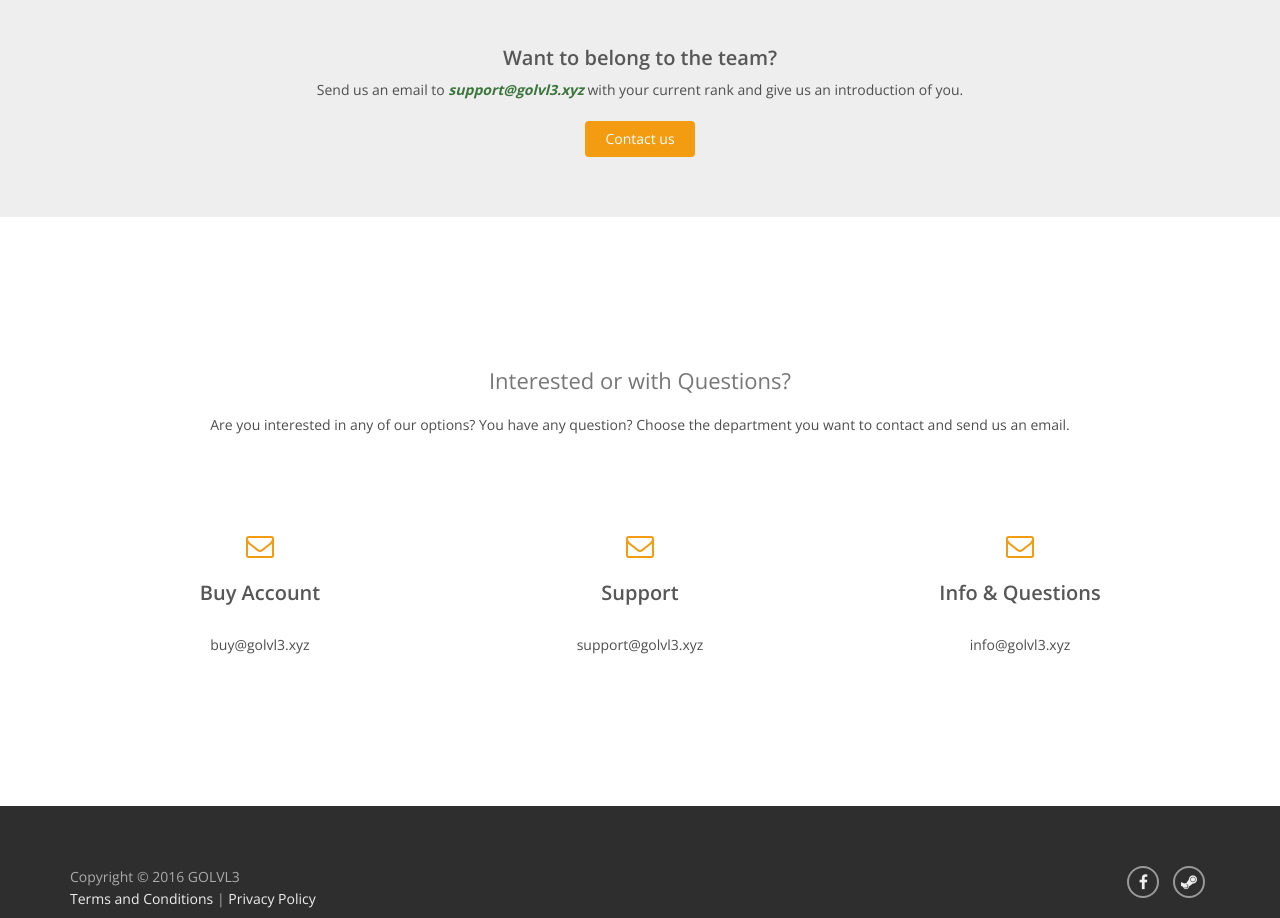
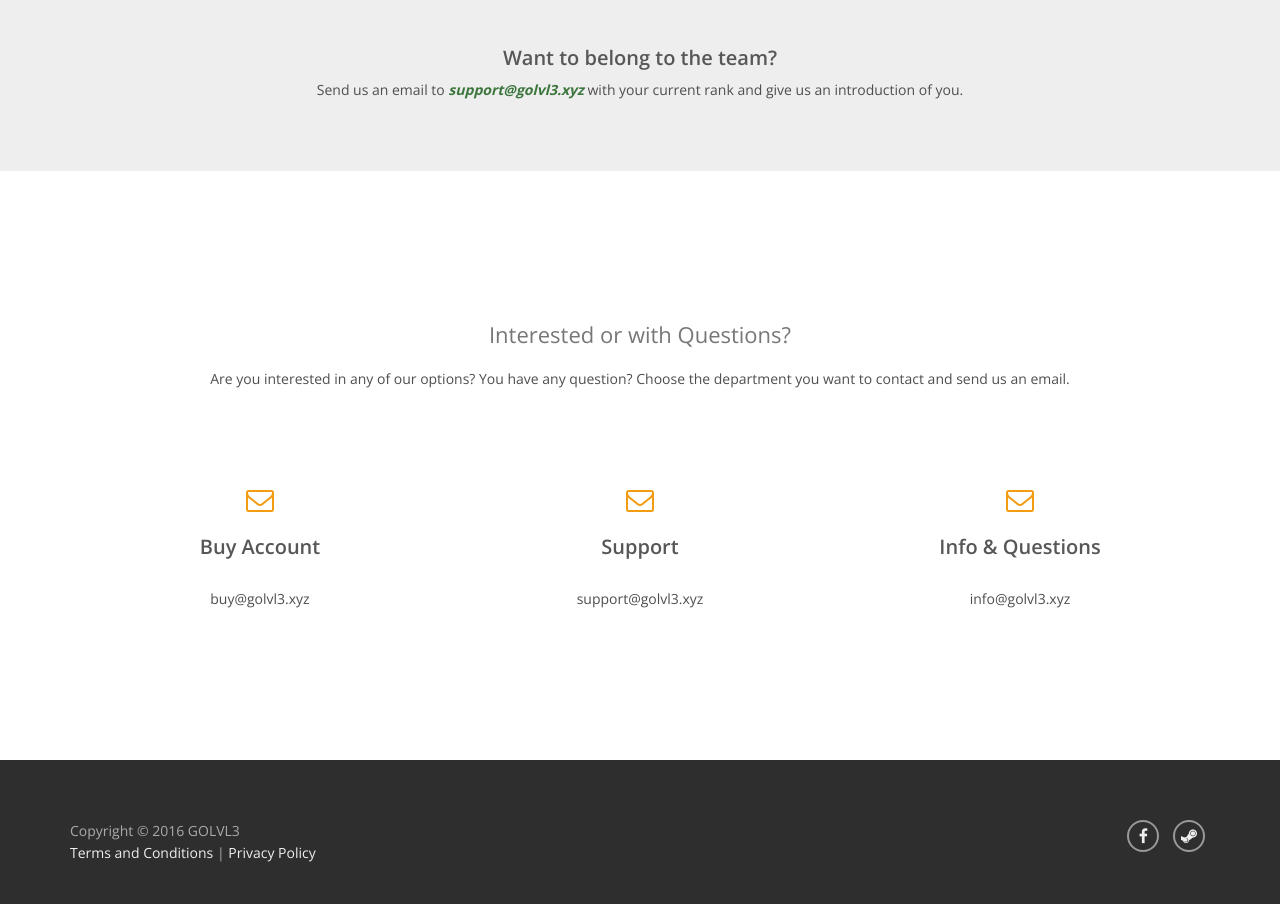
Before and after one commit to golvl3/website, a plain HTML site: page index.html in a window 1280 px wide. Shown: the part 2300-3218 px from the top of the page. Drawn offline with nearby package versions, Linux system fonts and the light colour scheme; files whose address does not match are found by name.

Commit message:
Bug correction

```diff
--- a/index.html
+++ b/index.html
@@ -277,7 +277,6 @@
       <div class="col-sm-12">
         <h2>Want to belong to the team?</h2>
         <p>Send us an email to <b><i class="text-success">support@golvl3.xyz</i></b> with your current rank and give us an introduction of you.</p>
-        <a href="./#contact" class="btn btn-primary">Contact us</a></div>
     </div>
   </div>
 </section>
```
